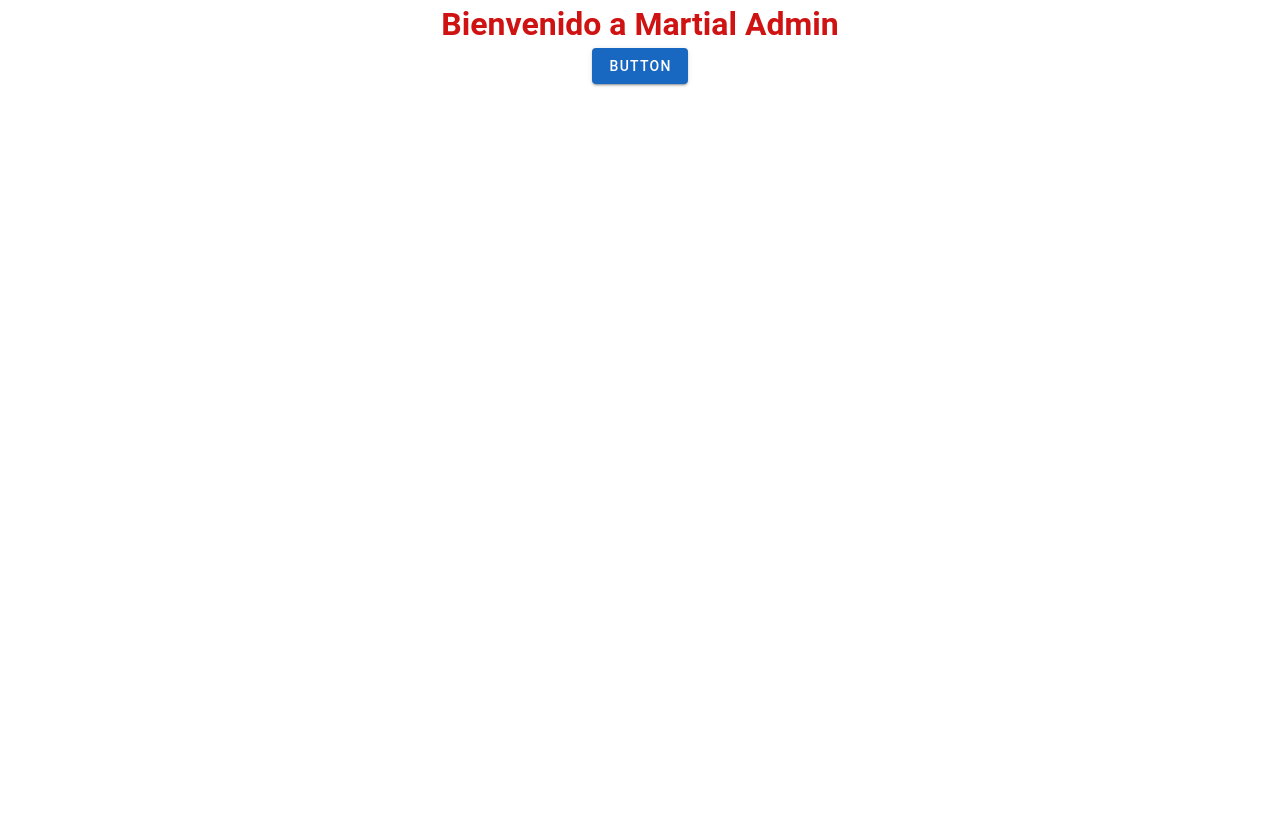
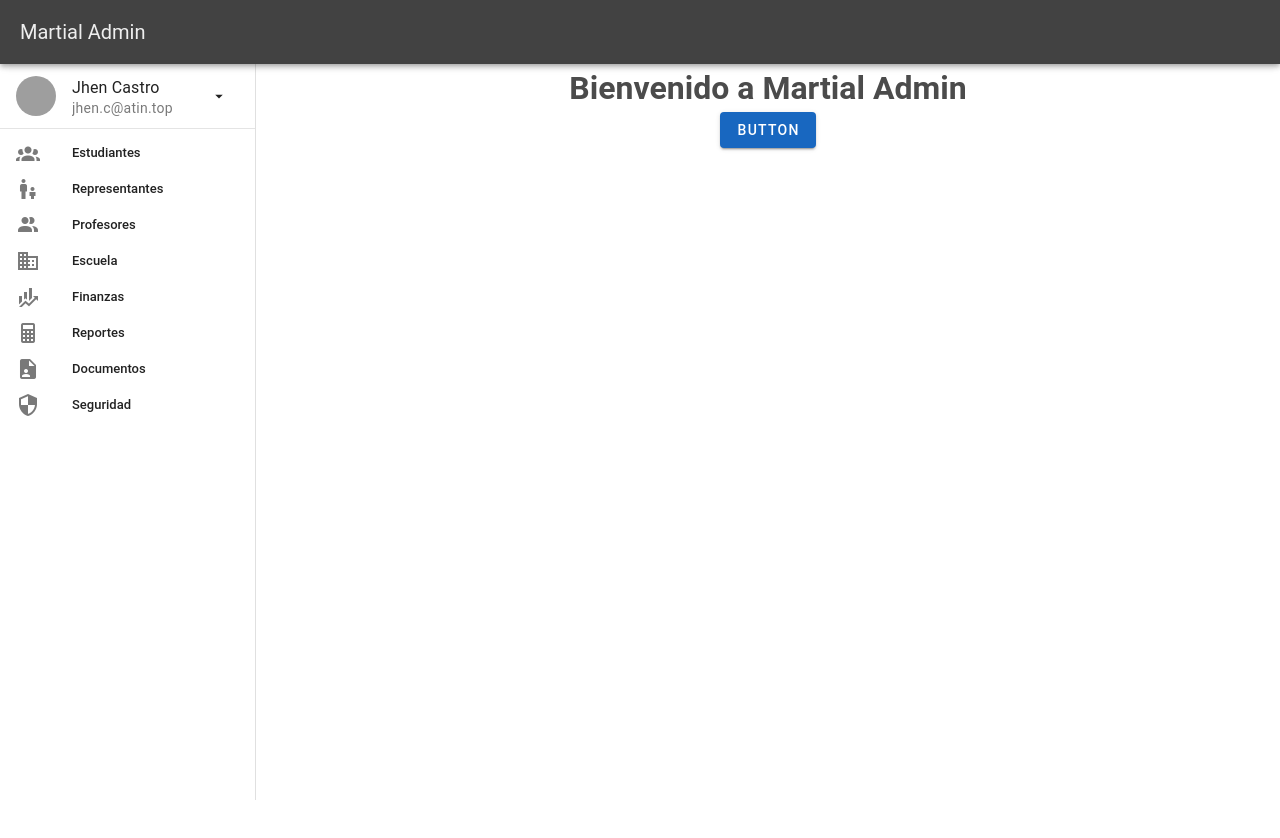
Before and after one commit to JCalderin91/martial-admin-panel, a Nuxt app: page / in a window 1280 px wide. Shown: the top 838 px of the page. Before the commit the page ends 800 px from the top, so only its background shows below. Built offline with nearby package versions, Linux system fonts and the light colour scheme; grey boxes are pictures that could not be loaded.

Commit message:
Adding layout

```diff
--- /dev/null
+++ b/components/Menu.vue
@@ -0,0 +1,47 @@
+<script>
+export default {
+  data: () => ({
+    items: [
+      { text: "Estudiantes", icon: "mdi-account-group" },
+      { text: "Representantes", icon: "mdi-human-male-boy" },
+      { text: "Profesores", icon: "mdi-account-multiple" },
+      { text: "Escuela", icon: "mdi-domain" },
+      { text: "Finanzas", icon: "mdi-finance" },
+      { text: "Reportes", icon: "mdi-calculator" },
+      { text: "Documentos", icon: "mdi-file-account" },
+      { text: "Seguridad", icon: "mdi-security" },
+    ],
+  }),
+};
+</script>
+
+<template>
+  <v-list>
+    <v-list-item
+      prepend-avatar="https://i.ibb.co/vDPqBP4/logo-atin.png"
+      subtitle="jhen.c@atin.top"
+      title="Jhen Castro"
+    >
+      <template v-slot:append>
+        <v-btn icon="mdi-menu-down" size="small" variant="text"></v-btn>
+      </template>
+    </v-list-item>
+  </v-list>
+
+  <v-divider></v-divider>
+
+  <v-list :lines="false" density="compact" nav>
+    <v-list-item
+      v-for="(item, i) in items"
+      :key="i"
+      :value="item"
+      color="primary"
+    >
+      <template v-slot:prepend>
+        <v-icon :icon="item.icon"></v-icon>
+      </template>
+
+      <v-list-item-title v-text="item.text"></v-list-item-title>
+    </v-list-item>
+  </v-list>
+</template>
--- a/components/TitleCustom.vue
+++ b/components/TitleCustom.vue
@@ -4,6 +4,6 @@
 
 <style scoped>
 .title {
-  color: #cf1212;
+  color: #4b4b4b;
 }
 </style>
--- /dev/null
+++ b/layouts/admin.vue
@@ -0,0 +1,27 @@
+<script setup lang="ts">
+useHead({
+  title: "Martial Admin",
+  meta: [{ name: "description", content: "Martial Admin" }],
+  bodyAttrs: {
+    class: "test",
+  },
+  script: [{ innerHTML: "console.log('Hello world')" }],
+});
+</script>
+
+<template>
+  <v-layout class="rounded rounded-md">
+    <v-app-bar color="surface-variant" title="Martial Admin"></v-app-bar>
+
+    <v-navigation-drawer>
+      <Menu></Menu>
+    </v-navigation-drawer>
+
+    <v-main
+      class="d-flex align-center justify-center"
+      style="min-height: 300px"
+    >
+      <slot />
+    </v-main>
+  </v-layout>
+</template>
--- a/pages/index.vue
+++ b/pages/index.vue
@@ -1,3 +1,9 @@
+<script setup lang="ts">
+definePageMeta({
+  layout: "admin",
+});
+</script>
+
 <template>
   <div>
     <TitleCustom>Bienvenido a Martial Admin</TitleCustom>
```
